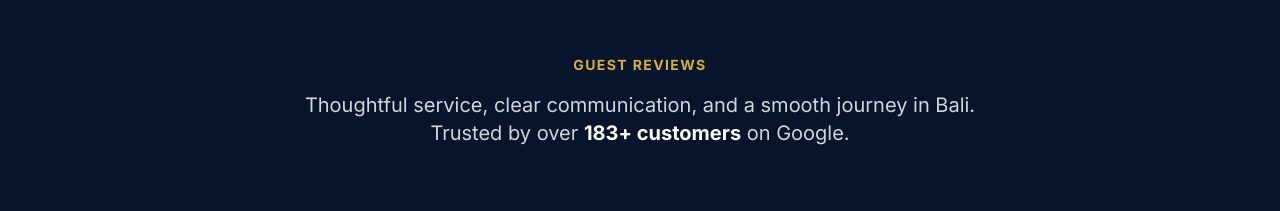
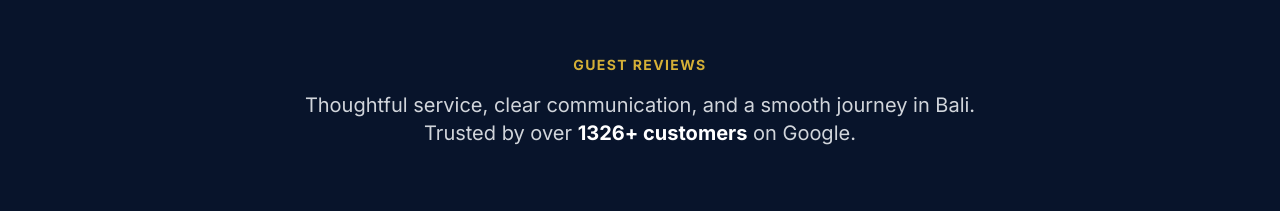
Before and after one commit to baliairporttransfer/bat-website, a Next.js app: page / in a window 1280 px wide. Shown: the part 5180-5391 px from the top of the page. Built offline with nearby package versions, Linux system fonts and the light colour scheme; no server answers.

Commit message:
Update Testimonials.tsx

```diff
--- a/components/Testimonials.tsx
+++ b/components/Testimonials.tsx
@@ -19,7 +19,7 @@ export function Testimonials() {
           </h2>
           <p className="mx-auto mt-4 max-w-2xl text-lg text-gray-300 md:text-xl">
             Thoughtful service, clear communication, and a smooth journey in Bali.
-            Trusted by over <span className="font-bold text-white">183+ customers</span> on Google.
+            Trusted by over <span className="font-bold text-white">1326+ customers</span> on Google.
           </p>
         </div>
 
```
